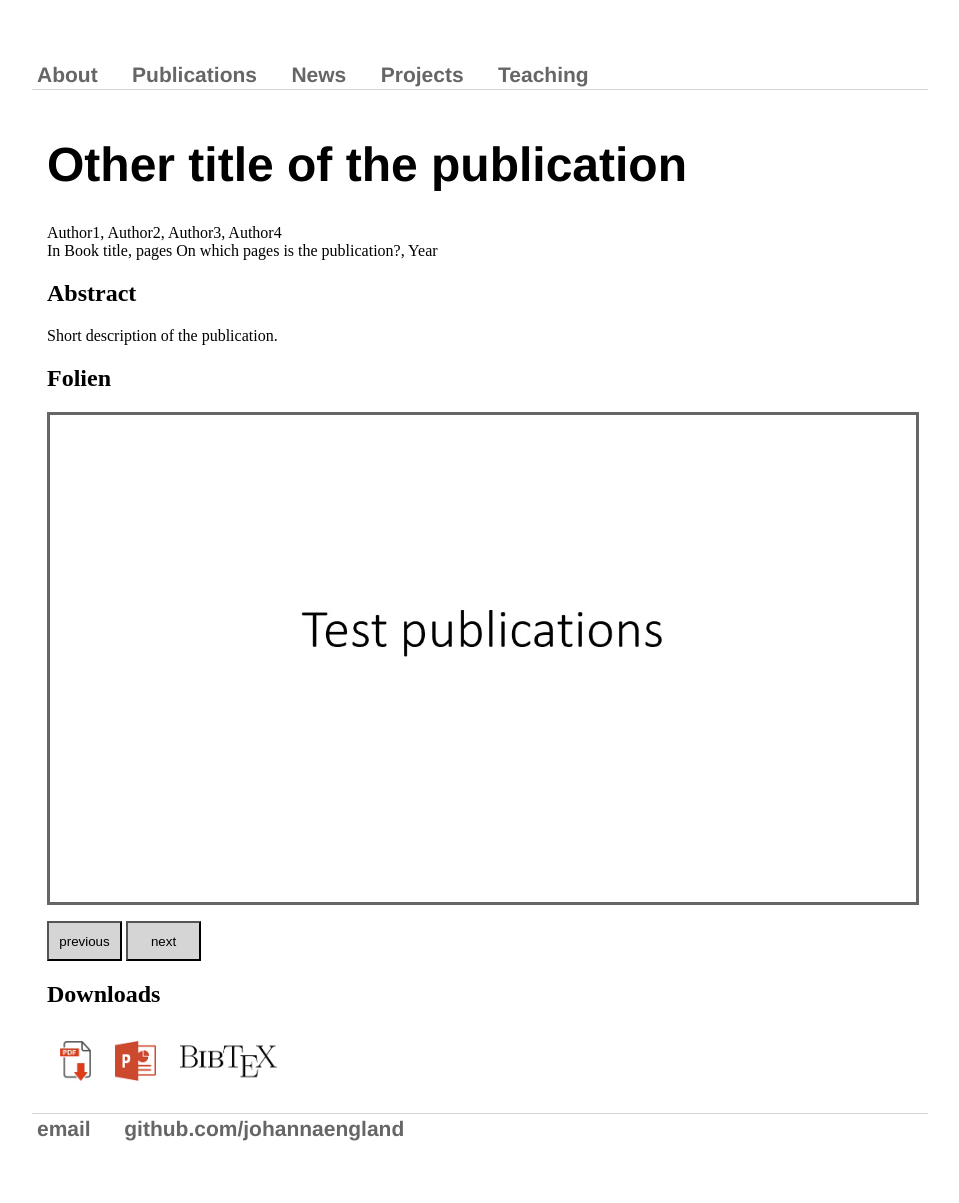
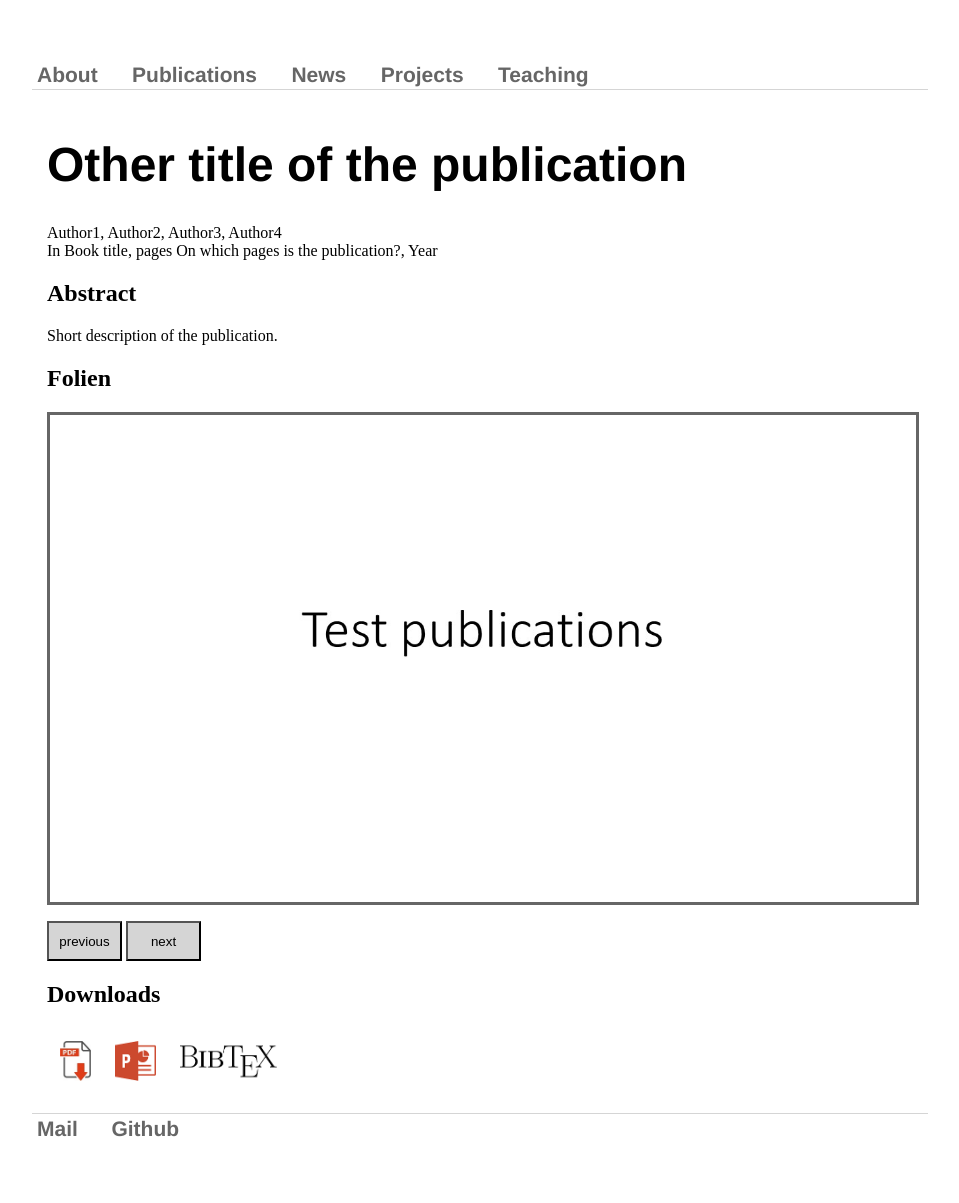
Before and after one commit to johannaengland/johannaengland.github.io, a Jekyll site: the page built from _publications/year-other-publication.md, in a window 1280 px wide. Shown: the whole page, without its empty margins (160-1119 px from the left). Built offline with Jekyll 4.4.1, drawn with Linux system fonts in a browser that asks for light colours.

Commit message:
Update publications.html

```diff
--- a/_layouts/publications.html
+++ b/_layouts/publications.html
@@ -43,8 +43,8 @@
 
     <footer>
         <ul>
-            <li><a href="mailto:england@campus.tu-berlin.de">email</a></li>
-            <li><a href="https://github.com/johannaengland">github.com/johannaengland</a></li>
+            <li><a href="mailto:{{ site.email }}">Mail</a></li>
+            <li><a href="{{ site.github }}">Github</a></li>
         </ul>
     </footer>
 
```
